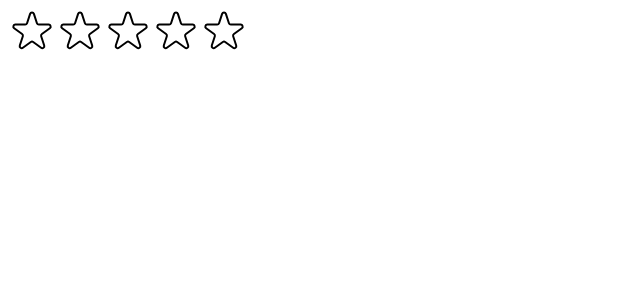
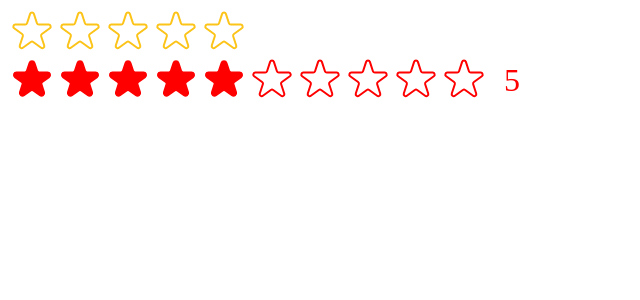
Before and after one commit to LuxScintilla/jonas-usepopcorn, a React (Create React App) app: page / in a window 1280 px wide. Shown: the top 300 px of the page, without its empty margins (0-640 px from the left). Built offline with nearby package versions, Linux system fonts and the light colour scheme.

Commit message:
add finished star rating component

```diff
--- a/src/StarRating.js
+++ b/src/StarRating.js
@@ -1,4 +1,5 @@
 import { useState } from "react";
+import PropTypes from "prop-types";
 
 const containerStyle = {
   display: "flex",
@@ -10,45 +11,84 @@
   display: "flex",
 };
 
+StarRating.propTypes = {
+  maxRating: PropTypes.number,
+  defaultRating: PropTypes.number,
+  color: PropTypes.string,
+  size: PropTypes.number,
+  messages: PropTypes.array,
+  className: PropTypes.string,
+  onSetRating: PropTypes.func,
+};
+
+export default function StarRating({
+  maxRating = 10,
+  color = "#fcc419",
+  size = 48,
+  className = "",
+  messages = [],
+  defaultRating = 0,
+  onSetRating,
+}) {
+  const [rating, setRating] = useState(defaultRating);
+  const [tempRating, setTempRating] = useState(0);
+
   const textStyle = {
     lineHeight: "1",
     margin: "0",
+    color: color,
+    fontSize: `${size / 1.5}px`,
   };
 
-export default function StarRating({ maxRating = 10 }) {
-  const [rating, setRating] = useState(0);
   return (
-    <div style={containerStyle}>
+    <div style={containerStyle} className={className}>
       <div style={starContainerStyle}>
         {Array.from({ length: maxRating }, (_, i) => (
           <Star
             key={i}
-            onRate={() => setRating(i + 1)}
-            full={rating >= i + 1}
+            full={tempRating ? tempRating >= i + 1 : rating >= i + 1}
+            onRate={() => {
+              setRating(i + 1);
+              onSetRating(rating);
+            }}
+            onEnter={() => setTempRating(i + 1)}
+            onLeave={() => setTempRating(0)}
+            color={color}
+            size={size}
           />
         ))}
       </div>
-      <p style={textStyle}>{rating || ""}</p>
+      <p style={textStyle}>
+        {messages.length === maxRating
+          ? messages[tempRating ? tempRating - 1 : rating - 1]
+          : tempRating || rating || ""}
+      </p>
     </div>
   );
 }
 
+function Star({ onRate, onEnter, onLeave, full, color, size }) {
   const starStyle = {
-  width: "48px",
-  height: "48px",
+    width: `${size}px`,
+    height: `${size}px`,
     display: "block",
     cursor: "pointer",
   };
 
-function Star({ onRate, full }) {
   return (
-    <span role="button" style={starStyle} onClick={onRate}>
+    <span
+      role="button"
+      style={starStyle}
+      onClick={onRate}
+      onMouseEnter={onEnter}
+      onMouseLeave={onLeave}
+    >
       {full ? (
         <svg
           xmlns="http://www.w3.org/2000/svg"
           viewBox="0 0 20 20"
-          fill="#000"
-          stroke="#000"
+          fill={color}
+          stroke={color}
         >
           <path d="M9.049 2.927c.3-.921 1.603-.921 1.902 0l1.07 3.292a1 1 0 00.95.69h3.462c.969 0 1.371 1.24.588 1.81l-2.8 2.034a1 1 0 00-.364 1.118l1.07 3.292c.3.921-.755 1.688-1.54 1.118l-2.8-2.034a1 1 0 00-1.175 0l-2.8 2.034c-.784.57-1.838-.197-1.539-1.118l1.07-3.292a1 1 0 00-.364-1.118L2.98 8.72c-.783-.57-.38-1.81.588-1.81h3.461a1 1 0 00.951-.69l1.07-3.292z" />
         </svg>
@@ -57,7 +97,7 @@
           xmlns="http://www.w3.org/2000/svg"
           fill="none"
           viewBox="0 0 24 24"
-          stroke="#000"
+          stroke={color}
         >
           <path
             strokeLinecap="round"
--- a/src/index.js
+++ b/src/index.js
@@ -8,6 +8,10 @@
 root.render(
   <React.StrictMode>
     {/* <App /> */}
-    <StarRating maxRating={5} />
+    <StarRating
+      maxRating={5}
+      messages={["Terrible", "Bad", "Okay", "Good", "Amazing"]}
+    />
+    <StarRating maxRating={10} color={"red"} defaultRating={5} />
   </React.StrictMode>
 );
```
Lines whose indentation alone changed are shown as unchanged.
